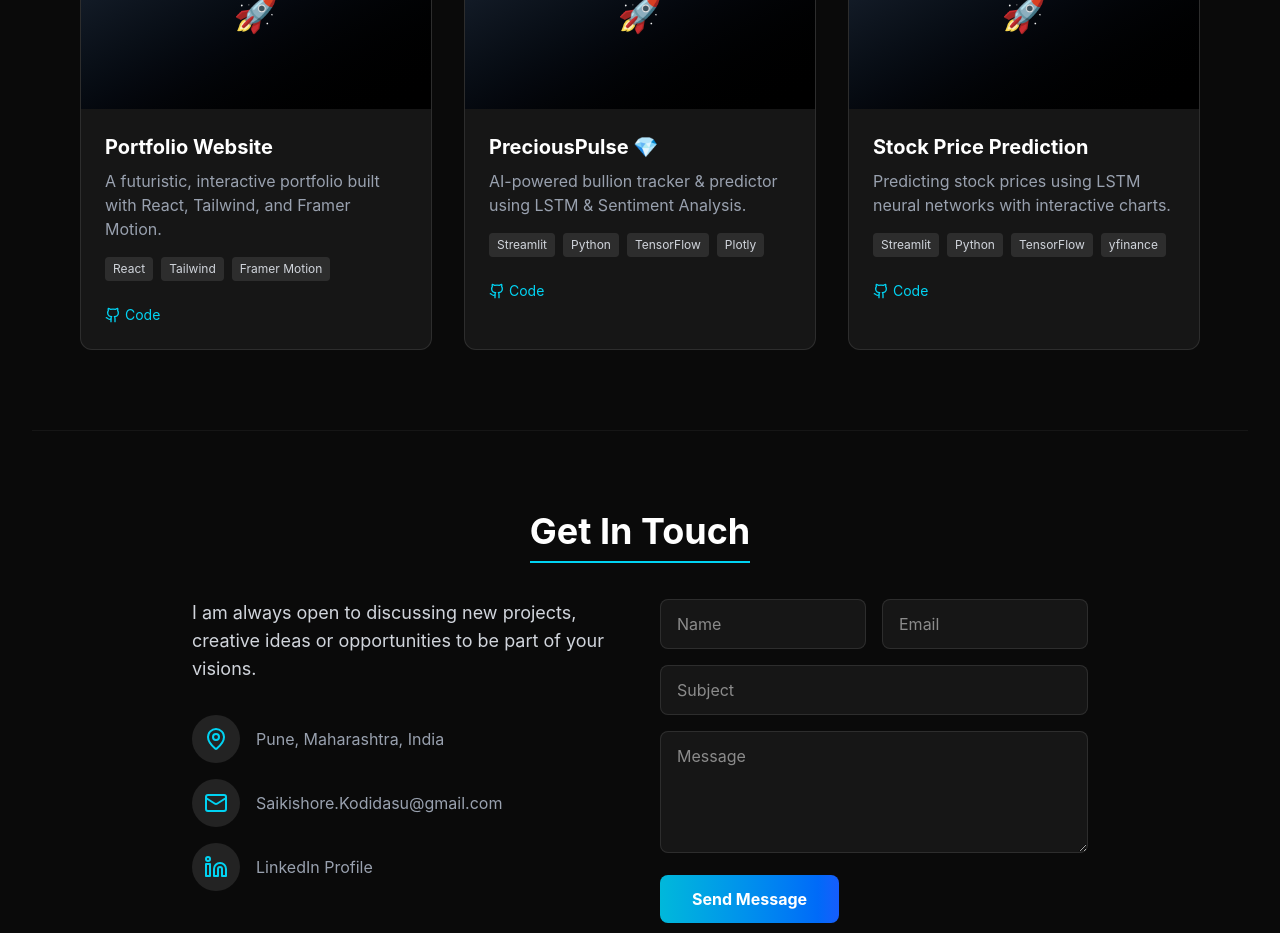
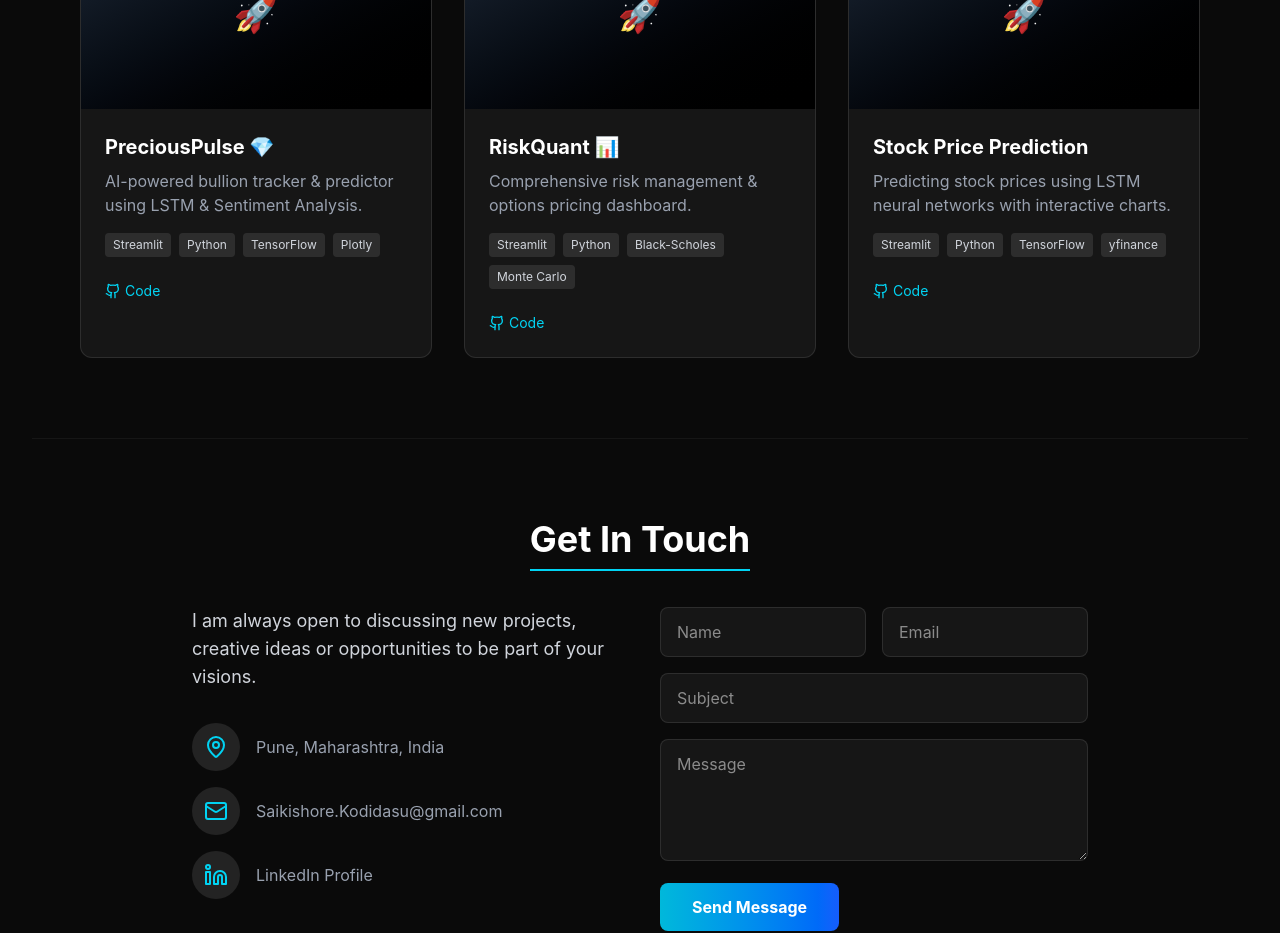
Before and after one commit to kodidasusaikishore/portfolio, a React (Vite) app: page / in a window 1280 px wide. Shown: the part 3840-4773 px from the top of the page. Built offline with nearby package versions, Linux system fonts and the light colour scheme.

Commit message:
Update Featured Projects: Remove Portfolio, Add RiskQuant

```diff
--- a/src/components/Projects.jsx
+++ b/src/components/Projects.jsx
@@ -5,16 +5,16 @@ import { ExternalLink, Github } from 'lucide-react';
 const Projects = () => {
   const projects = [
     {
-      title: "Portfolio Website",
-      desc: "A futuristic, interactive portfolio built with React, Tailwind, and Framer Motion.",
-      tech: ["React", "Tailwind", "Framer Motion"],
-      link: "https://github.com/kodidasusaikishore/myprojects/tree/main/portfolio"
-    },
-    {
       title: "PreciousPulse 💎",
       desc: "AI-powered bullion tracker & predictor using LSTM & Sentiment Analysis.",
       tech: ["Streamlit", "Python", "TensorFlow", "Plotly"],
       link: "https://precious-pulse.streamlit.app/"
+    },
+    {
+      title: "RiskQuant 📊",
+      desc: "Comprehensive risk management & options pricing dashboard.",
+      tech: ["Streamlit", "Python", "Black-Scholes", "Monte Carlo"],
+      link: "https://riskquant.streamlit.app"
     },
     {
       title: "Stock Price Prediction",
```
